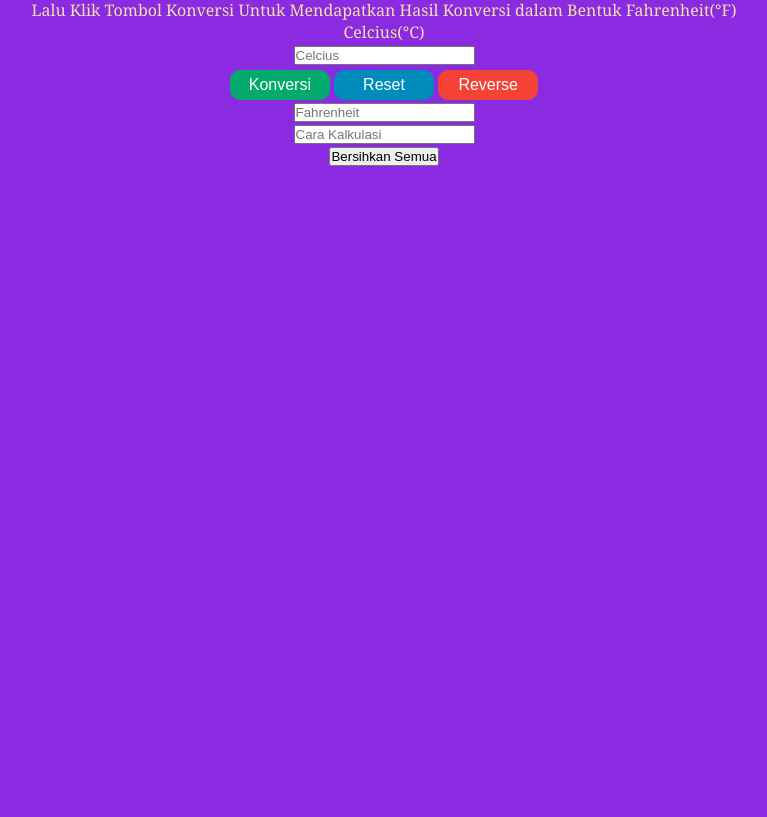
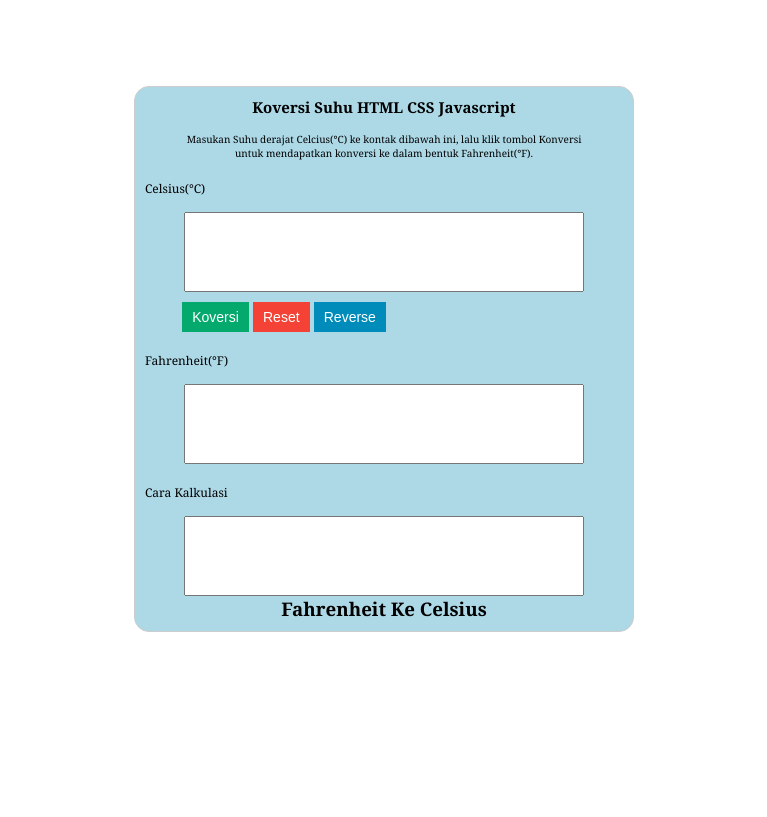
Before and after one commit to revou-fundamental-course/15-apr-24-Ariyudaaa15, a plain HTML site: page index.html in a window 1280 px wide. Shown: the part 164-981 px from the top of the page, without its empty margins (256-1023 px from the left). Before the commit the page ends 800 px from the top, so only its background shows below. Drawn offline with Linux system fonts and the light colour scheme.

Commit message:
Testing Kedua

```diff
--- a/css/style.css
+++ b/css/style.css
@@ -5,82 +5,124 @@
 }
 
 body {
-    background-color: blueviolet;
-    color: wheat;
     font-family: Cambria, Cochin, Georgia, Times, 'Times New Roman', serif;
 }
 
-.container {
+/* Content Awal */
+
+.content {
     text-align: center;
-    margin-top: 100px;
+    margin-top: 10%;
+    margin: 250px auto;
+    width: 500px;
+    height: 50%;
+    padding: 10px;
+    border: 1px solid #ccc;
+    background: lightblue;
+    border-radius: 15px;
+    -webkit-border-radius: 15px;
+    -moz-border-radius: 15px;
+    -ms-border-radius: 15px;
+    -o-border-radius: 15px;
 }
 
-.title h1 {
-    font-size: 30px;
+/* Judul */
+.content .judul-satu {
+    font-size: 15px;
     font-weight: bold;
+}
 
+/* Paragraf */
+
+.content .paraf-satu {
+    font-size: 10px;
+    font-weight: 500;
+    margin-top: 15px;
+}
+
+/* Celcius */
+.content .celsius h2 {
+    margin-top: 20px;
+    font-size: 12px;
+    font-weight: 300;
+    text-align: left;
+}
+
+.content .celsius input {
+    margin-top: 15px;
+    width: 400px;
+    height: 80px;
+}
+
+/* Fahrenhiet */
+.content .fahrenheit h2 {
+    margin-top: 20px;
+    font-size: 12px;
+    font-weight: 300;
+    text-align: left;
+}
+
+.content .fahrenheit input {
+    margin-top: 15px;
+    width: 400px;
+    height: 80px;
 }
 
 
-.konversi {
-    margin-top: 5px;
-    width: 100px;
-    height: 30px;
-    cursor: pointer;
+/* Cara Kalkulasi */
+.content .kalkulasi h2 {
+    margin-top: 20px;
+    font-size: 12px;
+    font-weight: 300;
+    text-align: left;
+}
+
+.content .kalkulasi input {
+    margin-top: 15px;
+    width: 400px;
+    height: 80px;
+}
+
+/* Button */
+.celsius .button {
+    margin-top: 10px;
+    margin-right: 200px;
+}
+
+.celsius .button #koversi {
     background-color: #04AA6D;
-    /*Green*/
     border: none;
     color: white;
-    padding: 5px 5px;
+    padding: 7px 10px;
     text-align: center;
     text-decoration: none;
     display: inline-block;
-    font-size: 16px;
-    border-radius: 10px;
-    -webkit-border-radius: 10px;
-    -moz-border-radius: 10px;
-    -ms-border-radius: 10px;
-    -o-border-radius: 10px;
+    font-size: 14px;
+    cursor: pointer;
 }
 
-.reset {
-    margin-top: 5px;
-    width: 100px;
-    height: 30px;
-    cursor: pointer;
-    background-color: #008CBA;
-    /*Green*/
+.celsius .button #reset {
+    background-color: #f44336;
     border: none;
     color: white;
-    padding: 5px 5px;
+    padding: 7px 10px;
     text-align: center;
     text-decoration: none;
     display: inline-block;
-    font-size: 16px;
-    border-radius: 10px;
-    -webkit-border-radius: 10px;
-    -moz-border-radius: 10px;
-    -ms-border-radius: 10px;
-    -o-border-radius: 10px;
+    font-size: 14px;
+    cursor: pointer;
 }
 
-.reverse {
-    margin-top: 5px;
-    width: 100px;
-    height: 30px;
-    cursor: pointer;
-    background-color: #f44336;
-    /*Green*/
+.celsius .button #reverse {
+    background-color: #008CBA;
     border: none;
     color: white;
-    padding: 5px 5px;
+    padding: 7px 10px;
     text-align: center;
     text-decoration: none;
     display: inline-block;
-    font-size: 16px;
-    border-radius: 10px;
-    -webkit-border-radius: 10px;
-    -moz-border-radius: 10px;
-    -ms-border-radius: 10px;
-    -o-border-radius: 10px;
+    font-size: 14px;
+    cursor: pointer;
 }
+
+/* Content Akhir */
--- a/index.html
+++ b/index.html
@@ -4,49 +4,41 @@
 <head>
     <meta charset="UTF-8">
     <meta name="viewport" content="width=device-width, initial-scale=1.0">
-    <title>Project Konversi Suhu</title>
+    <title>Mini Project Instructions</title>
 
-    <!-- Link Ke CSS -->
+    <!-- Link Ke File CSS -->
     <link rel="stylesheet" href="css/style.css">
 </head>
 
 <body>
 
-    <section>
-        <div class="container">
-            <div class="title">
-                <h1>Mini Project Konversi Suhu</h1>
-                <p>Masukan Suhu derajat Celcius(&deg;C) Ke Kontak di Bawah <br>Lalu Klik Tombol Konversi Untuk
-                    Mendapatkan
-                    Hasil Konversi dalam Bentuk Fahrenheit(&deg;F)</p>
+    <main class="content">
+        <h1 class="judul-satu">Koversi Suhu HTML CSS Javascript</h1>
+        <p class="paraf-satu">Masukan Suhu derajat Celcius(&deg;C) ke kontak dibawah ini, lalu klik tombol Konversi <br>
+            untuk mendapatkan konversi ke dalam bentuk Fahrenheit(&deg;F).</p>
+        <div class="celsius">
+            <h2>Celsius(&deg;C)</h2>
+            <input type="text" name="celsius" id="celsius">
+            <div class="button">
+                <button id="koversi">Koversi</button>
+                <button id="reset">Reset</button>
+                <button id="reverse">Reverse</button>
             </div>
+        </div>
+        <div class="fahrenheit">
+            <h2>Fahrenheit(&deg;F)</h2>
+            <input type="text" name="fahrenheit" id="fahrenheit">
+        </div>
+        <div class="kalkulasi">
+            <h2>Cara Kalkulasi</h2>
+            <input type="text" name="kalkulasi id=" kalkulasi">
+        </div>
 
-            <div class="celcius">
-                <label for="celcius">Celcius(&deg;C)</label><br>
-                <input type="number" name="celcius" placeholder="Celcius" class="celcius">
-                <br>
-                <button type="submit" class="konversi">Konversi</button>
-                <button type="submit" class="reset">Reset</button>
-                <button type="submit" class="reverse">Reverse</button>
-            </div>
+        <div class="text-akhir">
+            <h3>Fahrenheit Ke Celsius</h3>
+        </div>
+    </main>
 
-            <div>
-                <input type="number" name="fahrenheit" placeholder="Fahrenheit">
-            </div>
-
-            <div class="carakalkulasi">
-                <input type="number" name="carakalkulasi" placeholder="Cara Kalkulasi">
-            </div>
-
-            <div class="button">
-                <button>Bersihkan Semua</button>
-            </div>
-
-        </div>
-    </section>
-
-
-    <!-- Link Ke Javascript -->
 </body>
 
 </html>
```
